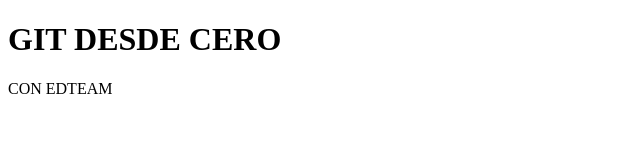
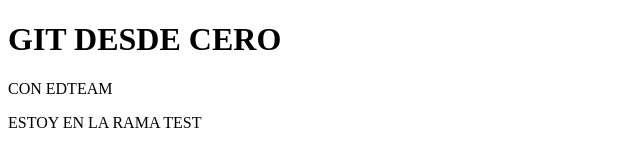
Before and after one commit to IOTDEV2411/GIT_DESDE_CERO, a plain HTML site: page index.html in a window 1280 px wide. Shown: the whole page, without its empty margins (0-640 px from the left). Drawn offline with Linux system fonts and the light colour scheme.

Commit message:
Cambios en la Rama de Prueba TEST

```diff
--- a/index.html
+++ b/index.html
@@ -13,5 +13,10 @@
     <p>
         CON EDTEAM
     </p>
+    <section>
+        <p>
+            ESTOY EN LA RAMA TEST
+        </p>
+    </section>
 </body>
 </html>
```
